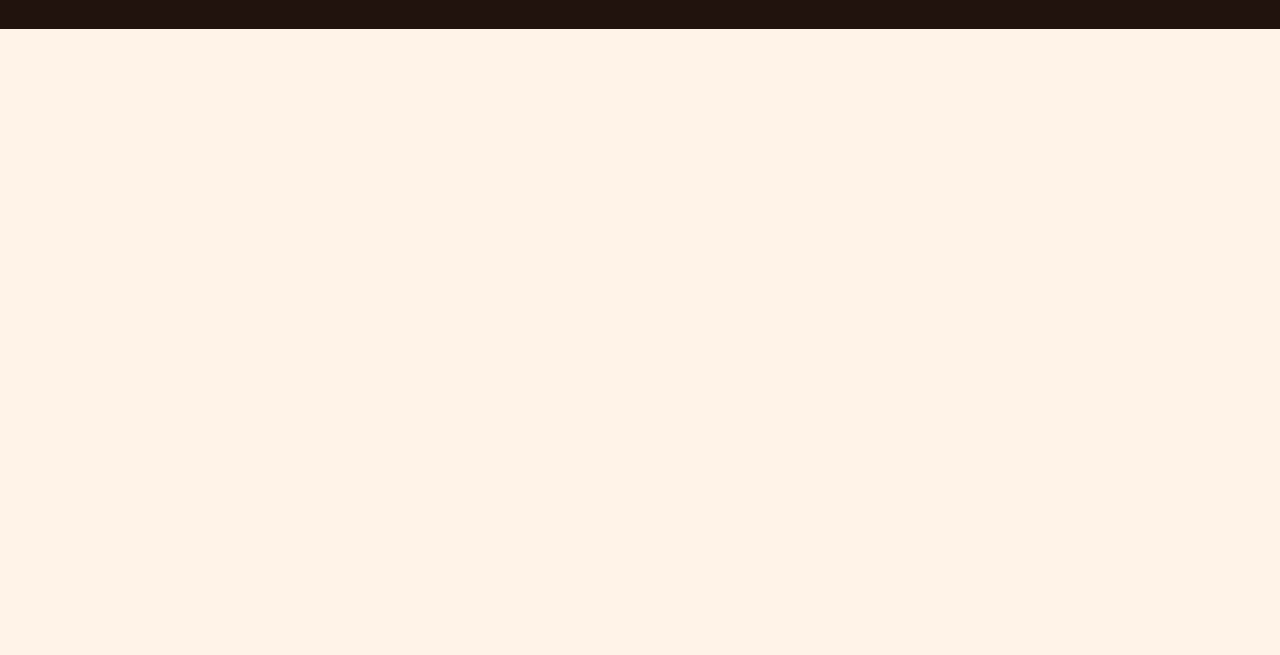
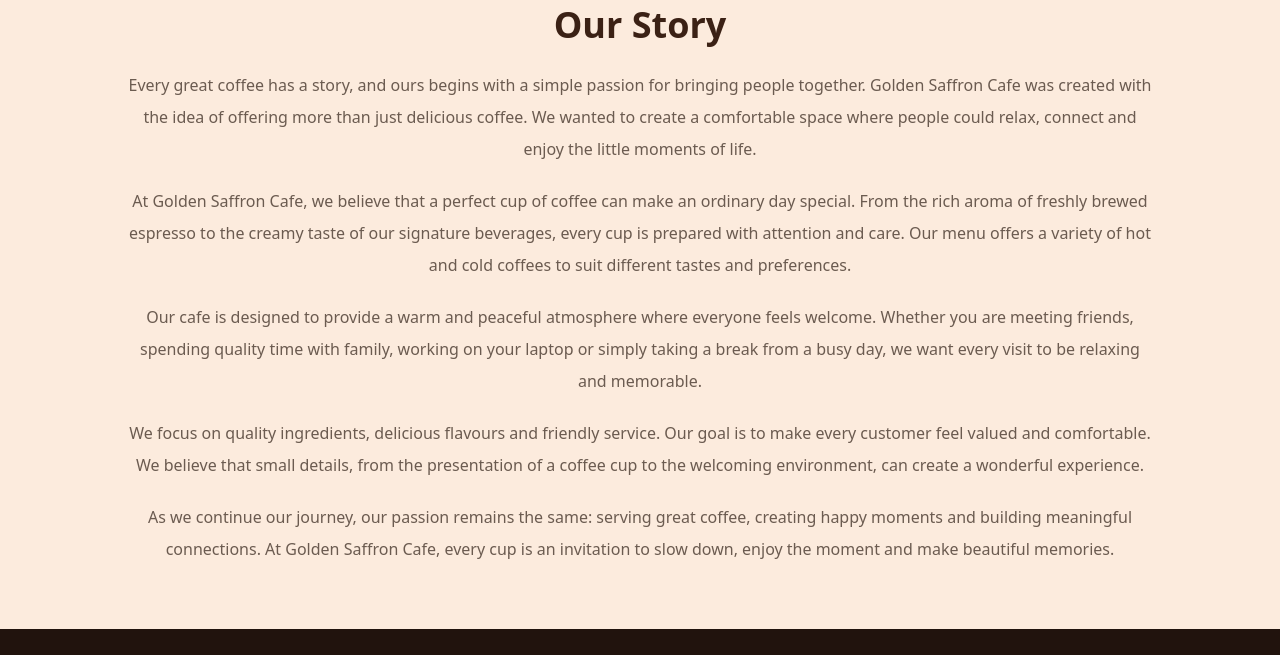
Before and after one commit to rohitvdebug/golden-saffron, a plain HTML site: page about.html in a window 1280 px wide. Shown: the part 943-1598 px from the top of the page. Before the commit the page ends 972 px from the top, so only its background shows below. Drawn offline with nearby package versions, Linux system fonts and the light colour scheme.

Commit message:
updated about

```diff
--- a/about.html
+++ b/about.html
@@ -110,6 +110,68 @@
         </div>
 
     </section>
+  <!-- Our Story Section -->
+<section class="bg-[#FCEBDD] px-5 py-16 md:px-16">
+
+    <div class="max-w-5xl mx-auto text-center">
+
+        <p class="text-[#B9825A] font-semibold mb-3">
+            THE STORY BEHIND EVERY CUP
+        </p>
+
+        <h2 class="text-3xl md:text-4xl font-bold text-[#3B2115] mb-6">
+            Our Story
+        </h2>
+
+        <p class="text-[#6B5B50] leading-8 mb-5">
+            Every great coffee has a story, and ours begins with
+            a simple passion for bringing people together.
+            Golden Saffron Cafe was created with the idea of
+            offering more than just delicious coffee. We wanted
+            to create a comfortable space where people could
+            relax, connect and enjoy the little moments of life.
+        </p>
+
+        <p class="text-[#6B5B50] leading-8 mb-5">
+            At Golden Saffron Cafe, we believe that a perfect
+            cup of coffee can make an ordinary day special.
+            From the rich aroma of freshly brewed espresso
+            to the creamy taste of our signature beverages,
+            every cup is prepared with attention and care.
+            Our menu offers a variety of hot and cold coffees
+            to suit different tastes and preferences.
+        </p>
+
+        <p class="text-[#6B5B50] leading-8 mb-5">
+            Our cafe is designed to provide a warm and peaceful
+            atmosphere where everyone feels welcome.
+            Whether you are meeting friends, spending quality
+            time with family, working on your laptop or simply
+            taking a break from a busy day, we want every visit
+            to be relaxing and memorable.
+        </p>
+
+        <p class="text-[#6B5B50] leading-8 mb-5">
+            We focus on quality ingredients, delicious flavours
+            and friendly service. Our goal is to make every
+            customer feel valued and comfortable. We believe
+            that small details, from the presentation of a
+            coffee cup to the welcoming environment, can
+            create a wonderful experience.
+        </p>
+
+        <p class="text-[#6B5B50] leading-8">
+            As we continue our journey, our passion remains
+            the same: serving great coffee, creating happy
+            moments and building meaningful connections.
+            At Golden Saffron Cafe, every cup is an invitation
+            to slow down, enjoy the moment and make beautiful
+            memories.
+        </p>
+
+    </div>
+
+</section>
 
     <!-- Footer -->
     <footer class="bg-[#21130D] text-white text-center px-5 py-8">
```
Also changed, not shown: menu.html (+11 -6 lines).
